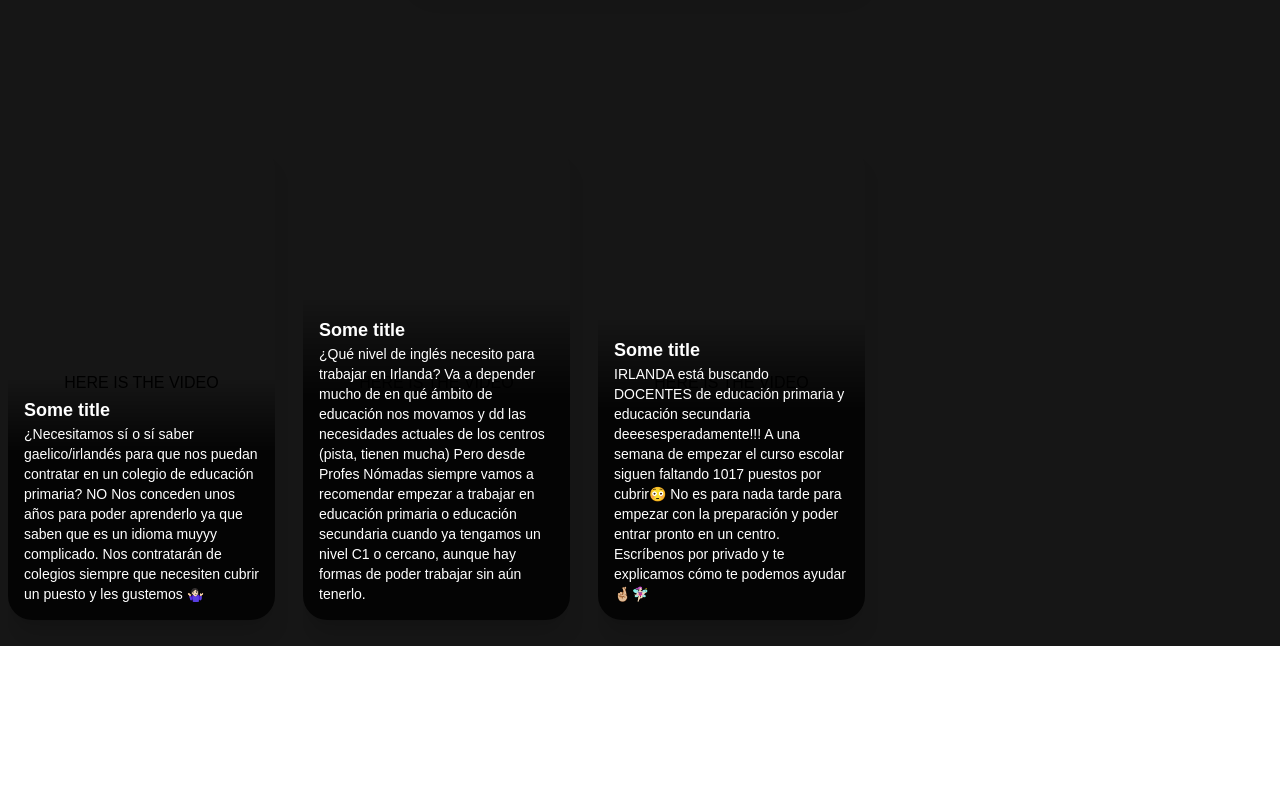
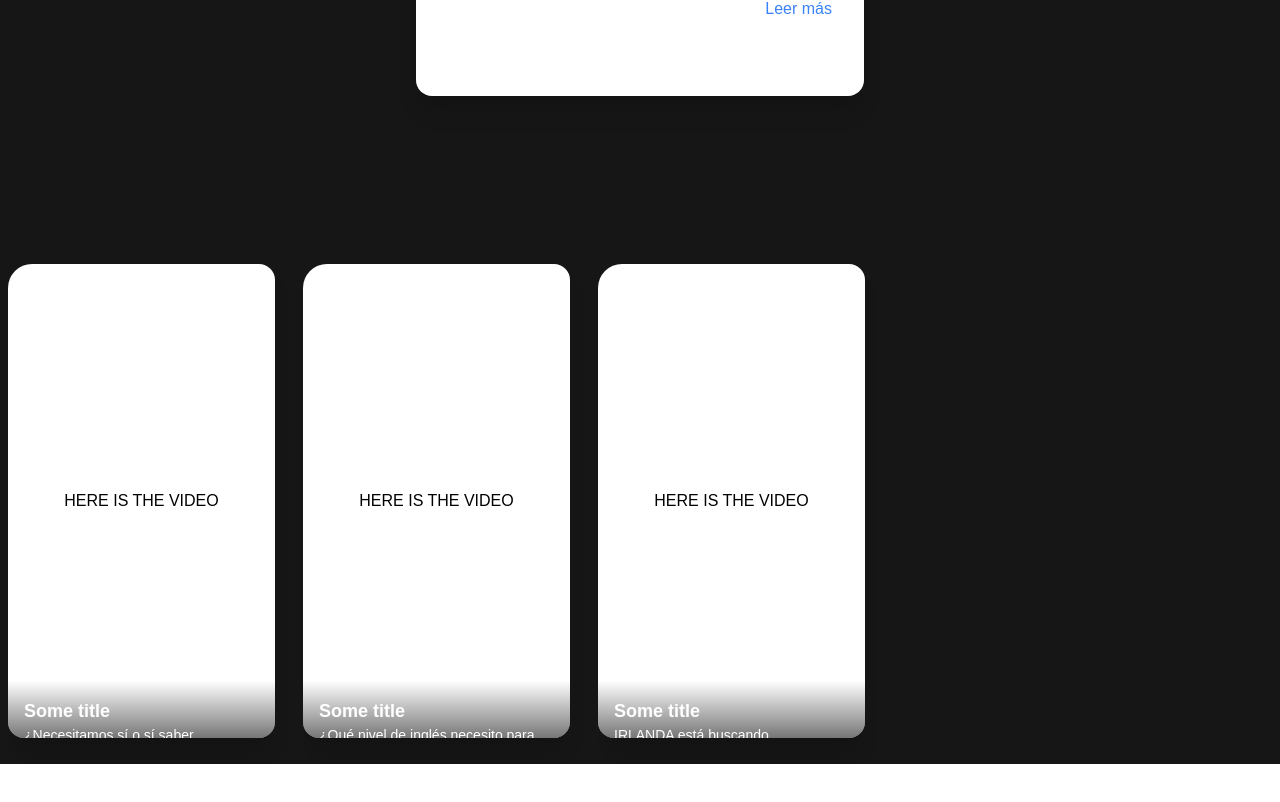
Before and after one commit to aabrilfl13/profes-nomadas, a React (Vite) app: page / in a window 1280 px wide. Shown: the part 1250-2052 px from the top of the page. Before the commit the page ends 2024 px from the top, so only its background shows below. Built offline with nearby package versions, Linux system fonts and the light colour scheme.

Commit message:
Add description effect
The desciption hidden will work in computer and won't work for a tactile devices.

```diff
--- a/src/components/cards/TikTokCard.jsx
+++ b/src/components/cards/TikTokCard.jsx
@@ -1,5 +1,7 @@
 import PropTypes from "prop-types"
 import { useState } from "react"
+
+import "./tikTokCard.css"
 
 const TikTokCard = ({ data }) => {
 	const [isMuted, setIsMuted] = useState(true)
@@ -17,7 +19,7 @@ const TikTokCard = ({ data }) => {
 	console.log(data)
 
 	return (
-		<div className="h-[474px] max-w-[267px] overflow-hidden rounded-3xl text-black shadow-xl">
+		<div className="card">
 			<div className="relative h-full w-full">
 				{videoError ? (
 					<div className="flex h-full w-full items-center justify-center">
@@ -30,7 +32,7 @@ const TikTokCard = ({ data }) => {
 						loop
 						autoPlay
 						playsInline
-						onClick={handleVideoClick}
+						// onClick={handleVideoClick}
 						onError={handleVideoError}
 					>
 						<source src={data.url} type="video/mp4" />
@@ -39,18 +41,10 @@ const TikTokCard = ({ data }) => {
 				)}
 
 				{/* Overlay Section */}
-				<div className="bg-black">
-					<div
-						className="items-cent absolute bottom-0 left-0 z-10 flex w-full justify-between p-4 text-white"
-						style={{
-							background:
-								"linear-gradient(to top, rgba(0, 0, 0, 0.8) 70%, rgba(108, 117, 125, 0) 100%)",
-						}}
-					>
-						<div>
-							<h2 className="text-lg font-bold">{data.title}</h2>
-							<p className="text-sm">{data.description}</p>
-						</div>
+				<div className="overlay">
+					<div>
+						<h2 className="text-lg font-bold">{data.title}</h2>
+						<p className="text-sm">{data.description}</p>
 					</div>
 				</div>
 			</div>
--- /dev/null
+++ b/src/components/cards/tikTokCard.css
@@ -0,0 +1,23 @@
+/* TikTokCard.css */
+.card {
+	@apply h-[474px] max-w-[267px] overflow-hidden rounded-3xl shadow-xl;
+	@apply bg-white text-black;
+}
+
+.overlay {
+	@apply absolute bottom-0 left-0 z-10;
+	@apply w-full p-4;
+	@apply flex flex-col justify-between;
+	@apply text-white;
+	@apply transform transition-transform duration-300 ease-in-out;
+	height: 60%; /* Initial height to show a bit of the text */
+	transform: translateY(80%);
+	background: linear-gradient(to top, rgba(0, 0, 0, 0.8) 70%, rgba(108, 117, 125, 0) 100%);
+	overflow-y: hidden; /* Hide overflow initially */
+}
+
+.overlay:hover {
+	transform: translateY(0);
+	height: 40%; /* Expand to 40% on hover */
+	overflow-y: auto; /* Enable scrolling if text is longer */
+}
```
